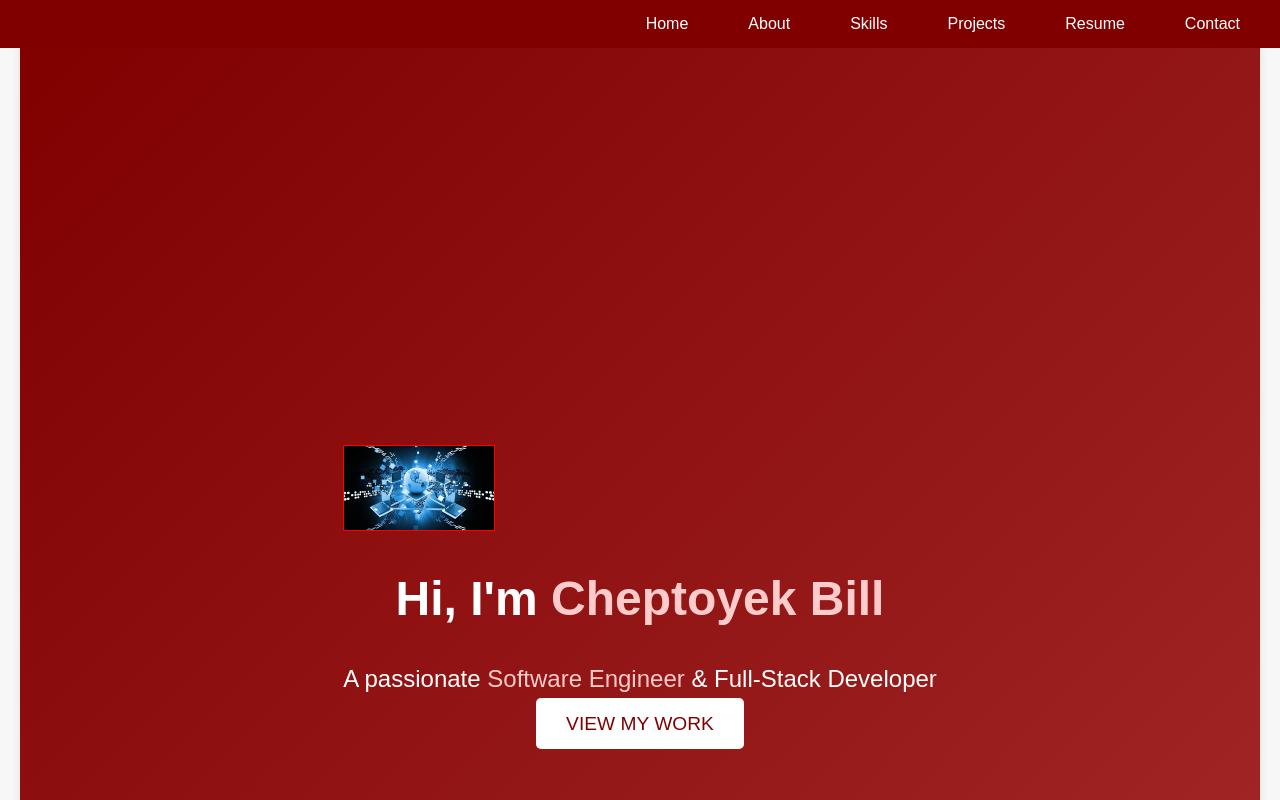
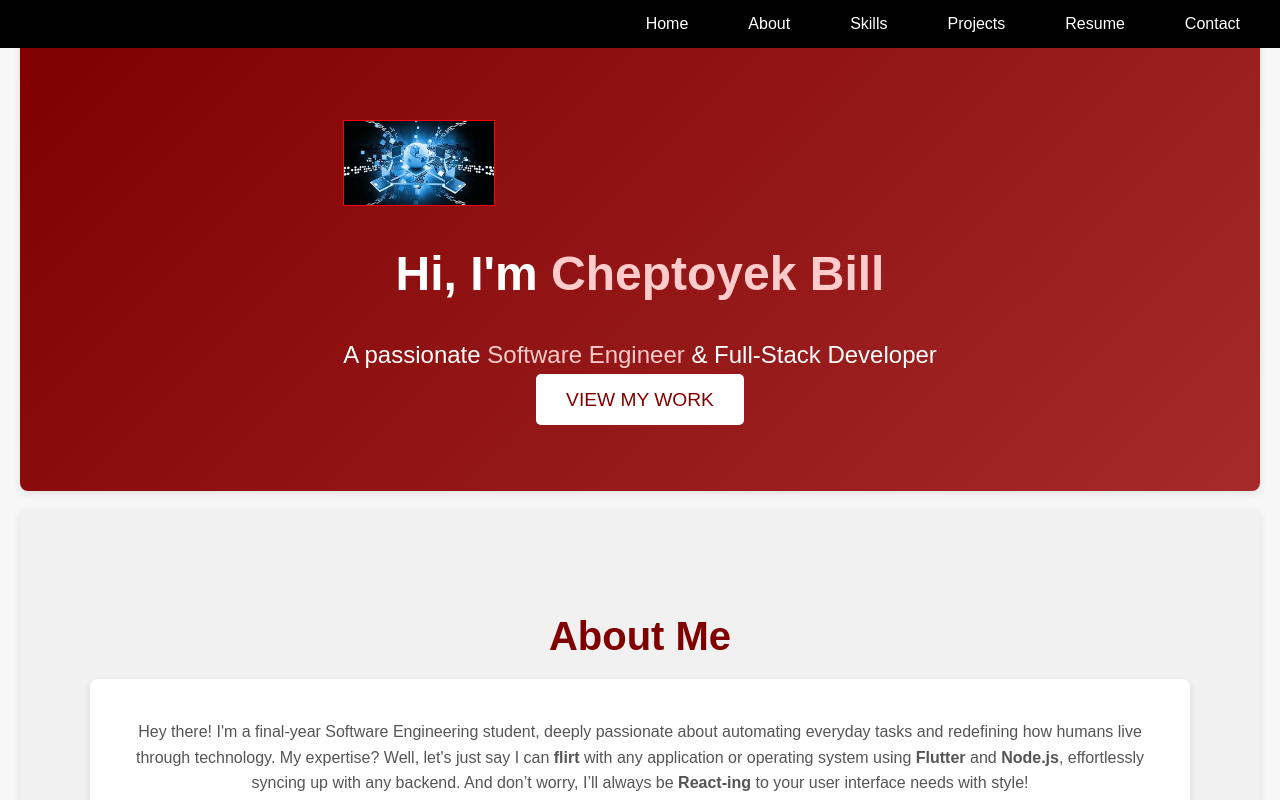
Before and after one commit to BILL-CHEPTOYEK/CHEPTOYEK-BILL, a React (Create React App) app: page / in a window 1280 px wide. Shown: the top 800 px of the page. Built offline with nearby package versions, Linux system fonts and the light colour scheme.

Commit message:
Update App.css

```diff
--- a/src/App.css
+++ b/src/App.css
@@ -20,7 +20,7 @@ body {
 
 /* Navbar Styling */
 header {
-  background-color: #800000;
+  background-color: #000000;
   padding: 15px 0;
   width: 100%;
   position: fixed;
@@ -107,8 +107,8 @@ nav ul li a:hover {
 .home-section {
   background: linear-gradient(135deg, #800000, #a52a2a);
   color: white;
-  padding: 150px 50px;
-  min-height: 100vh;
+  padding: 80px 30px;
+  height: auto; /* or height: 500px */
   display: flex;
   flex-direction: column;
   justify-content: center;
```
